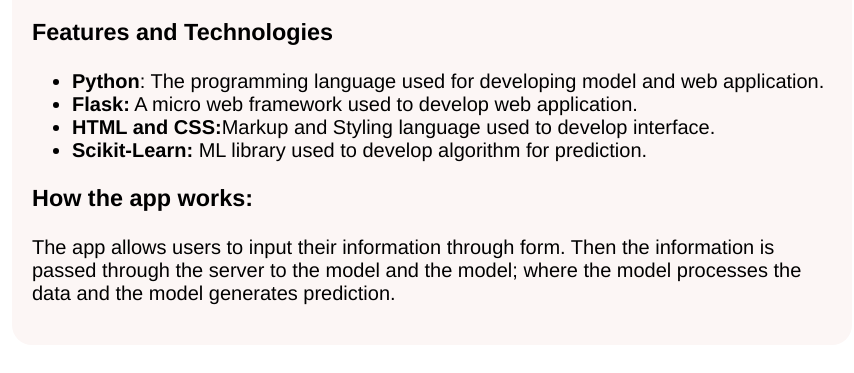
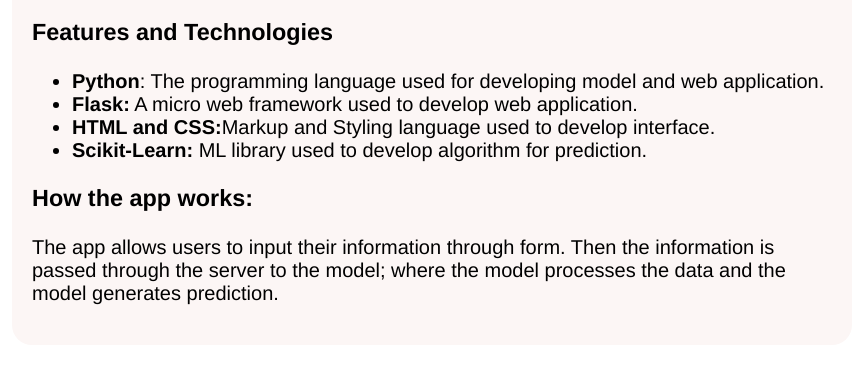
Before and after one commit to nik-ple/heart-disease-flask-app, a Flask app: page /about in a window 1280 px wide. Shown: the part 692-1065 px from the top of the page, without its empty margins (208-1062 px from the left). Run offline with Flask 3, Linux system fonts and the light colour scheme; parts of the project's set-up code (start-up, migrations or seed data) failed here and were passed over.

Commit message:
Update about.html

```diff
--- a/templates/about.html
+++ b/templates/about.html
@@ -40,7 +40,7 @@
     <li><span style="font-weight:bold">HTML and CSS:</span>Markup and Styling language used to develop interface.</li>
     <li><span style="font-weight:bold">Scikit-Learn:</span> ML library used to develop algorithm for prediction.</li></ul>
     <h3>How the app works:</h3>
-    <p>The app allows users to input their information through form. Then the information is passed through the server to the model and the model; where the model processes the data and the model generates prediction.</p>
+    <p>The app allows users to input their information through form. Then the information is passed through the server to the model; where the model processes the data and the model generates prediction.</p>
 </div>
 
 </body>
```
